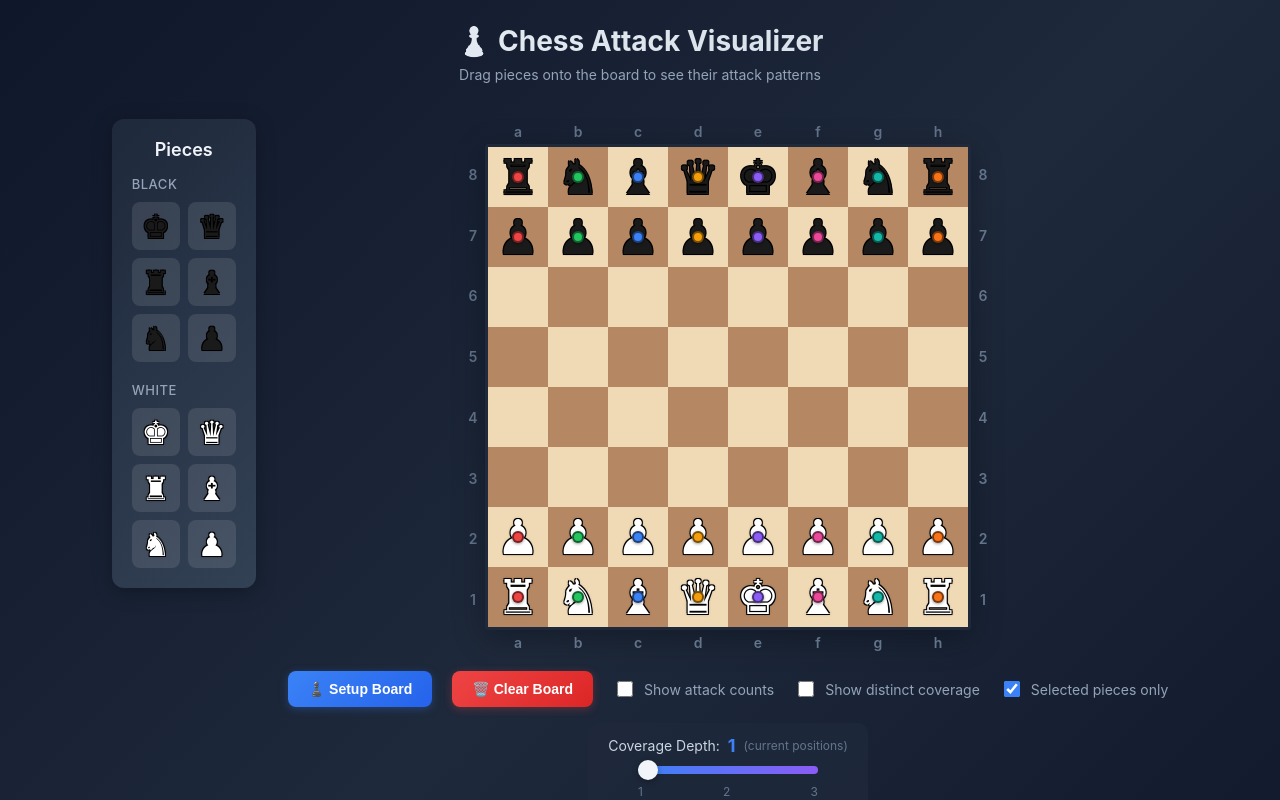
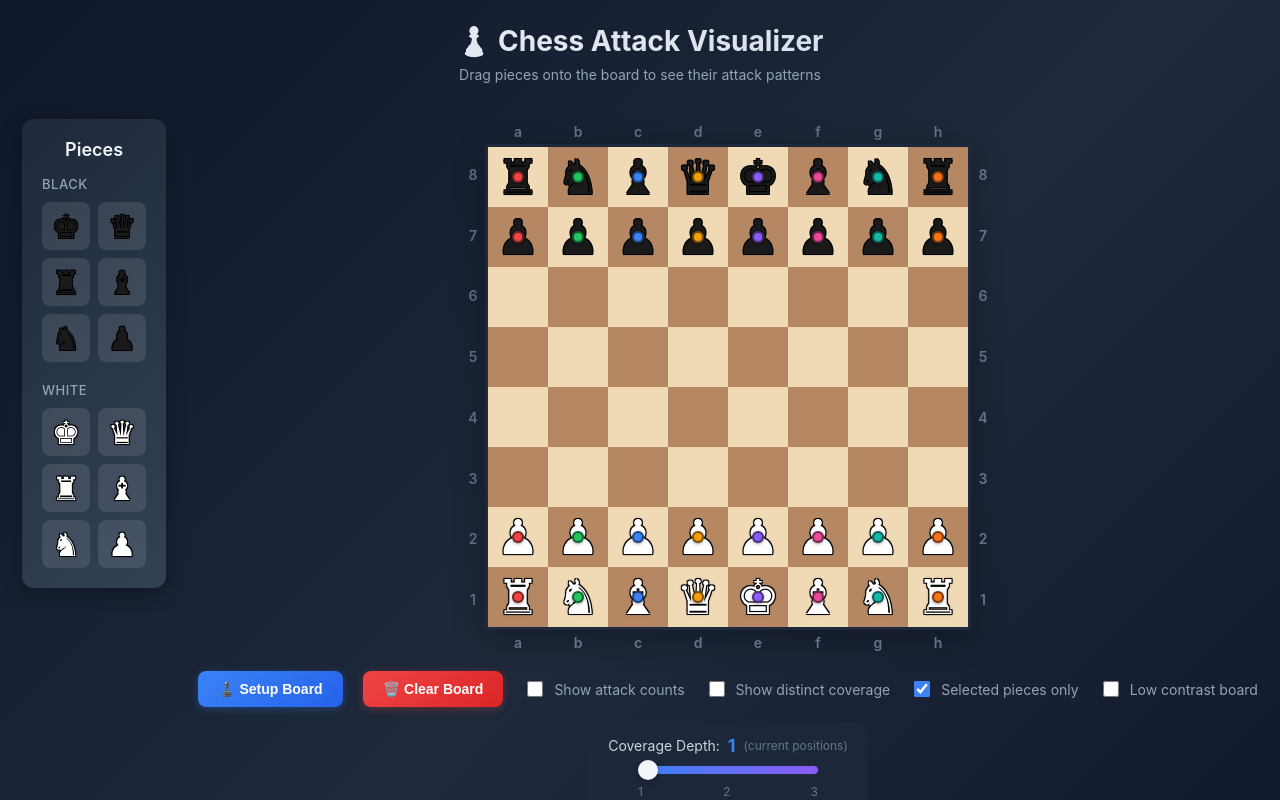
Before and after one commit to clawdbotbradj00/chess-attack-visualizer, a React (Vite) app: page / in a window 1280 px wide. Shown: the top 800 px of the page. Built offline with nearby package versions, Linux system fonts and the light colour scheme.

Commit message:
Add low contrast board option
- New checkbox 'Low contrast board'
- Switches to grayscale squares for better coverage visibility

```diff
--- a/src/App.jsx
+++ b/src/App.jsx
@@ -96,6 +96,7 @@ function App() {
   const [coverageDepth, setCoverageDepth] = useState(initialState?.depth || 1)
   const [selectedOnly, setSelectedOnly] = useState(true)
   const [selectedPieces, setSelectedPieces] = useState(new Set())
+  const [lowContrast, setLowContrast] = useState(false)
 
   // Calculate attacks with depth support
   const attacks = coverageDepth > 1
@@ -293,6 +294,7 @@ function App() {
             coverageDepth={coverageDepth}
             selectedOnly={selectedOnly}
             selectedPieces={selectedPieces}
+            lowContrast={lowContrast}
             onDragStart={handleDragStart}
             onDrop={handleDrop}
             onDragEnd={handleDragEnd}
@@ -330,6 +332,14 @@ function App() {
                 onChange={e => setSelectedOnly(e.target.checked)}
               />
               Selected pieces only
+            </label>
+            <label className="toggle-label">
+              <input
+                type="checkbox"
+                checked={lowContrast}
+                onChange={e => setLowContrast(e.target.checked)}
+              />
+              Low contrast board
             </label>
           </div>
 
--- a/src/components/ChessBoard.css
+++ b/src/components/ChessBoard.css
@@ -70,6 +70,15 @@
 
 .square.dark {
   background-color: #b58863;
+}
+
+/* Low contrast mode - grayscale board */
+.square.low-contrast.light {
+  background-color: #e0e0e0;
+}
+
+.square.low-contrast.dark {
+  background-color: #c0c0c0;
 }
 
 .square:hover {
--- a/src/components/ChessBoard.jsx
+++ b/src/components/ChessBoard.jsx
@@ -85,6 +85,7 @@ const ChessBoard = memo(function ChessBoard({
   coverageDepth = 1,
   selectedOnly = false,
   selectedPieces = new Set(),
+  lowContrast = false,
   onDragStart,
   onDrop,
   onDragEnd,
@@ -210,7 +211,7 @@ const ChessBoard = memo(function ChessBoard({
               return (
                 <div
                   key={`${rowIdx}-${colIdx}`}
-                  className={`square ${isLight ? 'light' : 'dark'} ${piece ? 'has-piece' : ''} ${hasAttackers ? 'attacked' : ''}`}
+                  className={`square ${isLight ? 'light' : 'dark'} ${piece ? 'has-piece' : ''} ${hasAttackers ? 'attacked' : ''} ${lowContrast ? 'low-contrast' : ''}`}
                   style={heatBgColor ? { backgroundColor: heatBgColor } : undefined}
                   onDragOver={handleDragOver}
                   onDrop={(e) => handleDrop(e, rowIdx, colIdx)}
```
